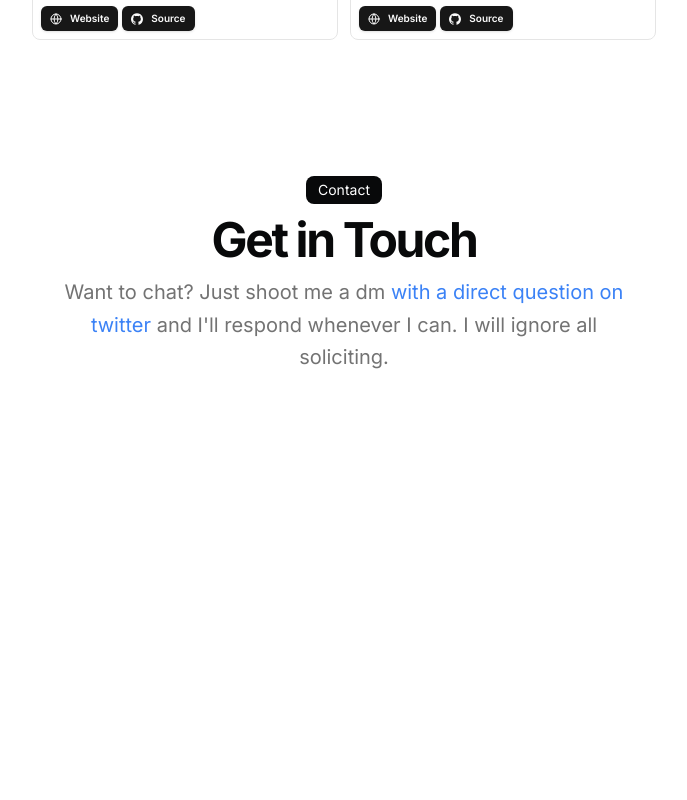
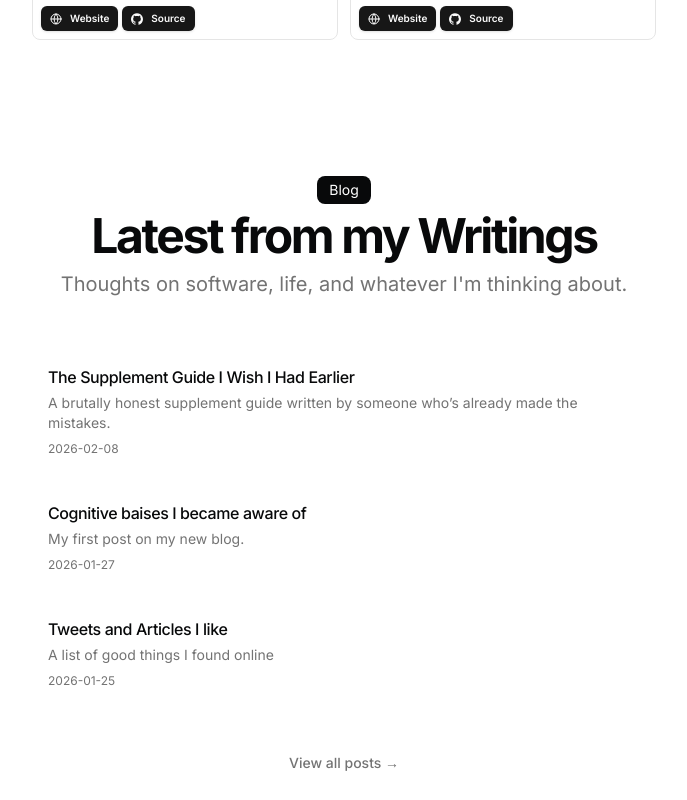
Before and after one commit to JustPratiyush/Portfolio, a Next.js app: page / in a window 1280 px wide. Shown: the part 1360-2160 px from the top of the page, without its empty margins (296-983 px from the left). Before the commit the page ends 1884 px from the top, so only its background shows below. Built offline with nearby package versions, Linux system fonts and the light colour scheme.

Commit message:
Fixed Bugs

```diff
--- a/content/Cupertino-Focus.mdx
+++ b/content/Cupertino-Focus.mdx
@@ -1,5 +1,5 @@
 ---
-title: "Cupertino Focus"
+title: "Cupertino Focus: My learnings from a Failed Agency"
 publishedAt: "2025-11-24"
 summary: "The story of how a group of first-year students started a design agency, built prototypes, and learned that execution matters more than ideas."
 ---
--- a/content/closing-open-loops.mdx
+++ b/content/closing-open-loops.mdx
@@ -1,5 +1,5 @@
 ---
-title: "Closing Open Loops"
+title: "Closing your Open loops"
 publishedAt: "2025-11-22"
 summary: "How open loops drain your mental energy and how closing them transforms your focus, clarity, and life."
 ---
--- a/content/supplements.mdx
+++ b/content/supplements.mdx
@@ -1,7 +1,7 @@
 ---
 title: "The Supplement Guide I Wish I Had Earlier"
 publishedAt: "2026-02-08"
-description: "A brutally honest supplement guide written by someone who’s already made the mistakes."
+summary: "A brutally honest supplement guide written by someone who’s already made the mistakes."
 ---
 
 ## Introduction
--- a/content/tweets-and-Articles-i-Like.mdx
+++ b/content/tweets-and-Articles-i-Like.mdx
@@ -1,7 +1,7 @@
 ---
 title: "Tweets and Articles I like"
 publishedAt: "2026-01-25"
-summary: "A list of things I found online that inspired me so deeply that I felt compelled to share them here. Partly to pass them on to the world, and partly as a reminder to myself to keep coming back and rereading them."
+summary: "A list of good things I found online"
 ---
 
 A list of things I found online that inspired me so deeply that I felt compelled to share them here. Partly to pass them on to the world, and partly as a reminder to myself to keep coming back and rereading them.
--- a/src/app/page.tsx
+++ b/src/app/page.tsx
@@ -5,13 +5,23 @@ import { ProjectCard } from "@/components/project-card";
 import { ResumeCard } from "@/components/resume-card";
 import { Avatar, AvatarFallback, AvatarImage } from "@/components/ui/avatar";
 import { Badge } from "@/components/ui/badge";
+import { getBlogPosts } from "@/data/blog";
 import { DATA } from "@/data/resume";
 import Link from "next/link";
 import Markdown from "react-markdown";
 
 const BLUR_FADE_DELAY = 0.04;
+const LATEST_BLOGS_COUNT = 3;
 
-export default function Page() {
+export default async function Page() {
+  const allPosts = await getBlogPosts();
+  const latestPosts = allPosts
+    .sort(
+      (a, b) =>
+        new Date(b.metadata.publishedAt).getTime() -
+        new Date(a.metadata.publishedAt).getTime(),
+    )
+    .slice(0, LATEST_BLOGS_COUNT);
   return (
     <main className="flex flex-col min-h-[100dvh] space-y-10">
       <section id="hero">
@@ -152,6 +162,61 @@ export default function Page() {
           </div>
         </div>
       </section>
+      <section id="blog">
+        <div className="space-y-12 w-full py-12">
+          <BlurFade delay={BLUR_FADE_DELAY * 13}>
+            <div className="flex flex-col items-center justify-center space-y-4 text-center">
+              <div className="space-y-2">
+                <div className="inline-block rounded-lg bg-foreground text-background px-3 py-1 text-sm">
+                  Blog
+                </div>
+                <h2 className="text-3xl font-bold tracking-tighter sm:text-5xl">
+                  Latest from my Writings
+                </h2>
+                <p className="text-muted-foreground md:text-xl/relaxed lg:text-base/relaxed xl:text-xl/relaxed">
+                  Thoughts on software, life, and whatever I&apos;m thinking
+                  about.
+                </p>
+              </div>
+            </div>
+          </BlurFade>
+          <div className="flex flex-col gap-3 max-w-[800px] mx-auto">
+            {latestPosts.map((post, id) => (
+              <BlurFade
+                key={post.slug}
+                delay={BLUR_FADE_DELAY * 14 + id * 0.05}
+              >
+                <Link
+                  href={`/blog/${post.slug}`}
+                  className="block p-4 transition-colors hover:bg-accent/50 hover:text-accent-foreground rounded-lg"
+                >
+                  <p className="font-medium tracking-tight">
+                    {post.metadata.title}
+                  </p>
+                  {post.metadata.summary && (
+                    <p className="mt-1 text-sm text-muted-foreground line-clamp-2">
+                      {post.metadata.summary}
+                    </p>
+                  )}
+                  <p className="mt-2 text-xs text-muted-foreground">
+                    {post.metadata.publishedAt}
+                  </p>
+                </Link>
+              </BlurFade>
+            ))}
+          </div>
+          <BlurFade delay={BLUR_FADE_DELAY * 15}>
+            <div className="flex justify-center">
+              <Link
+                href="/blog"
+                className="text-sm font-medium text-muted-foreground hover:text-foreground transition-colors"
+              >
+                View all posts →
+              </Link>
+            </div>
+          </BlurFade>
+        </div>
+      </section>
       <section id="contact">
         <div className="grid items-center justify-center gap-4 px-4 text-center md:px-6 w-full py-12">
           <BlurFade delay={BLUR_FADE_DELAY * 16}>
```
